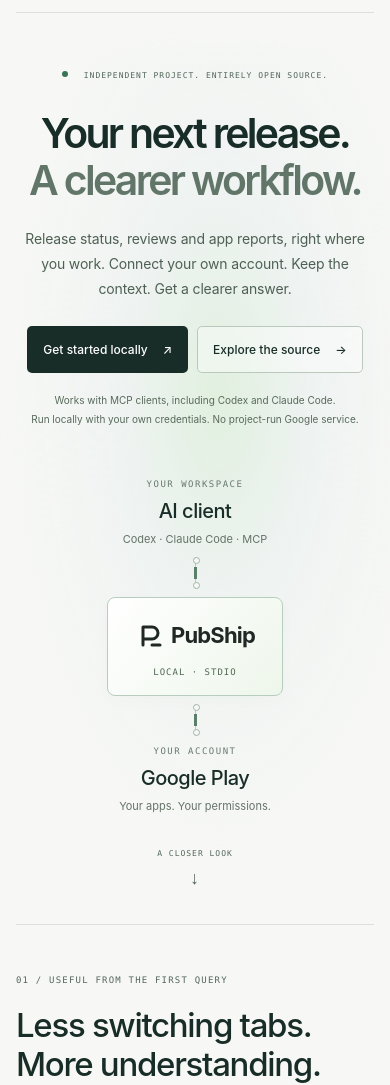
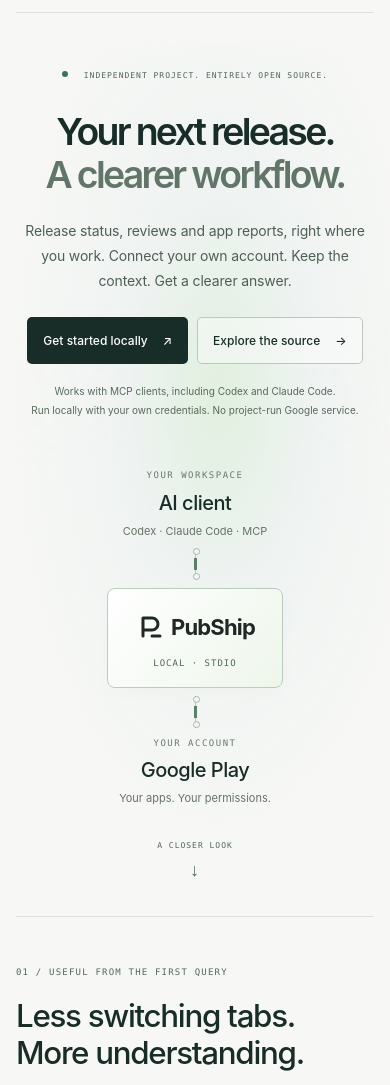
Before and after one commit to pubship/website, a website: page site/index.html in a window 390 px wide. Shown: the part 63-1148 px from the top of the page. Drawn offline with Linux system fonts and the light colour scheme.

Commit message:
Fit mobile headings to measured fallback font widths

```diff
--- a/site/assets/site.css
+++ b/site/assets/site.css
@@ -960,7 +960,7 @@
     padding-bottom: 32px;
   }
   .hero h1 {
-    font-size: clamp(36px, 10.5vw, 55px);
+    font-size: clamp(32px, 9.6vw, 50px);
     line-height: 1.15;
     letter-spacing: -2.7px;
     margin-bottom: 22px;
@@ -1003,7 +1003,7 @@
     letter-spacing: 1px;
   }
   .section-heading h2 {
-    font-size: clamp(29px, 8.8vw, 33px);
+    font-size: clamp(26px, calc(8.8vw - 3px), 33px);
     letter-spacing: -1.3px;
     margin-bottom: 20px;
   }
```
